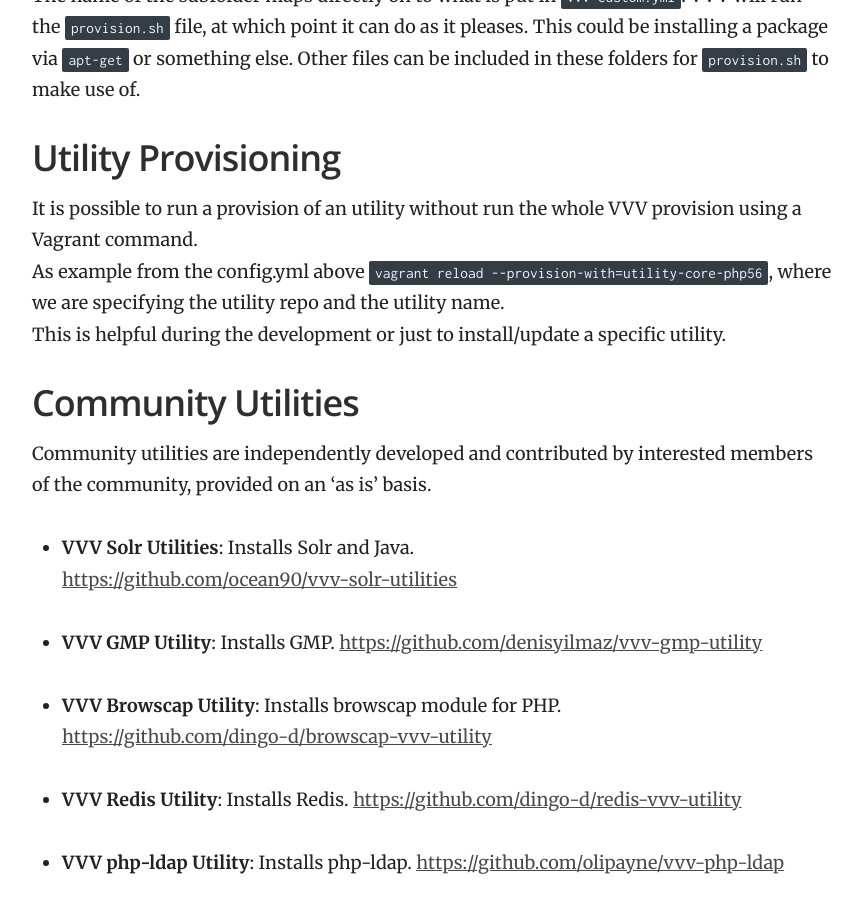
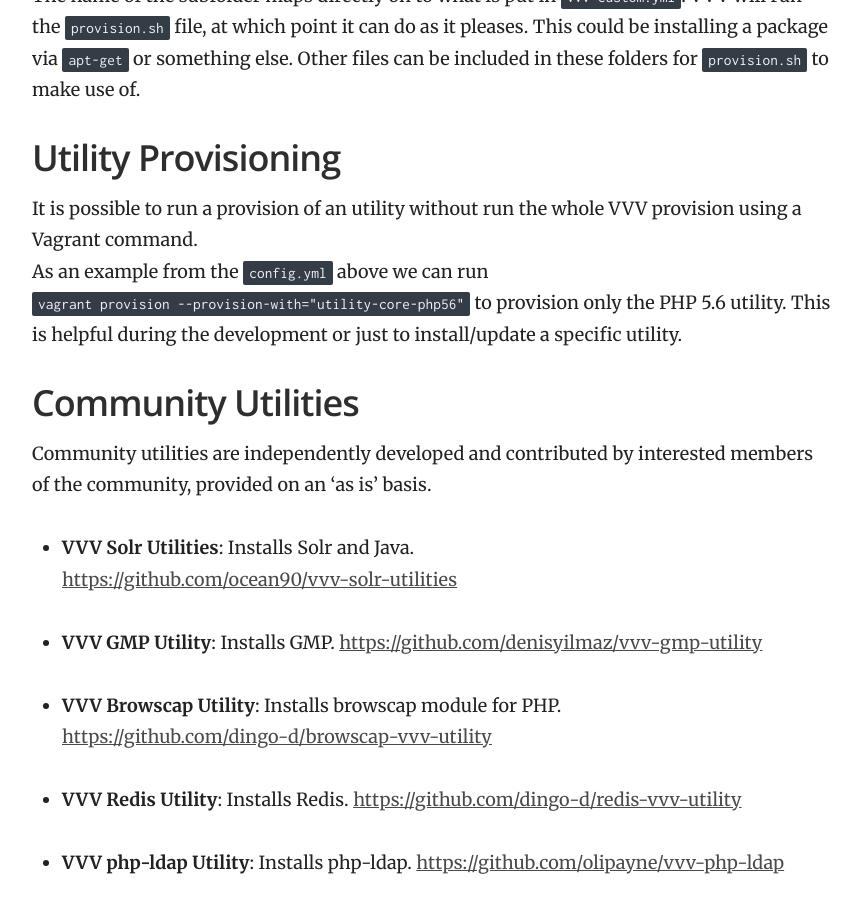
Before and after one commit to Varying-Vagrant-Vagrants/varyingvagrantvagrants.org, a Jekyll site: the page built from docs/en-US/utilities.md, in a window 1280 px wide and 900 px high, scrolled down 2004 px. Shown: the whole window, without its empty margins (358-1220 px from the left). Built offline with Jekyll 4.4.1, drawn with Linux system fonts in a browser that asks for light colours.

Commit message:
Update docs/en-US/utilities.md
Co-authored-by: Tom J Nowell <contact@tomjn.com>

```diff
--- a/docs/en-US/utilities.md
+++ b/docs/en-US/utilities.md
@@ -73,7 +73,7 @@ The name of the subfolder maps directly on to what is put in `vvv-custom.yml`. V
 ## Utility Provisioning
 
 It is possible to run a provision of an utility without run the whole VVV provision using a Vagrant command.
-As example from the config.yml above `vagrant reload --provision-with=utility-core-php56`, where we are specifying the utility repo and the utility name.
+As an example from the `config.yml` above we can run `vagrant provision --provision-with="utility-core-php56"` to provision only the PHP 5.6 utility.
 This is helpful during the development or just to install/update a specific utility.
 
 ## Community Utilities
```
